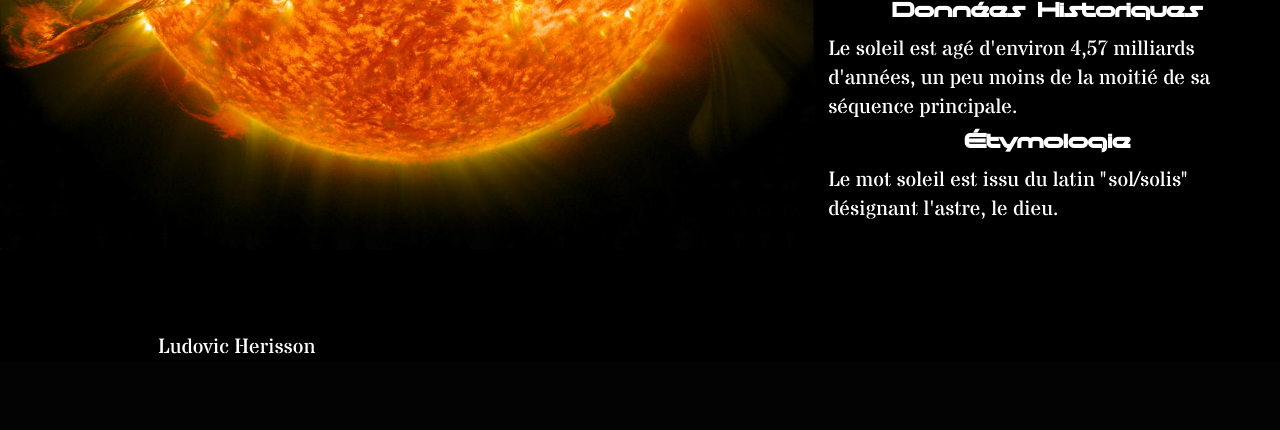
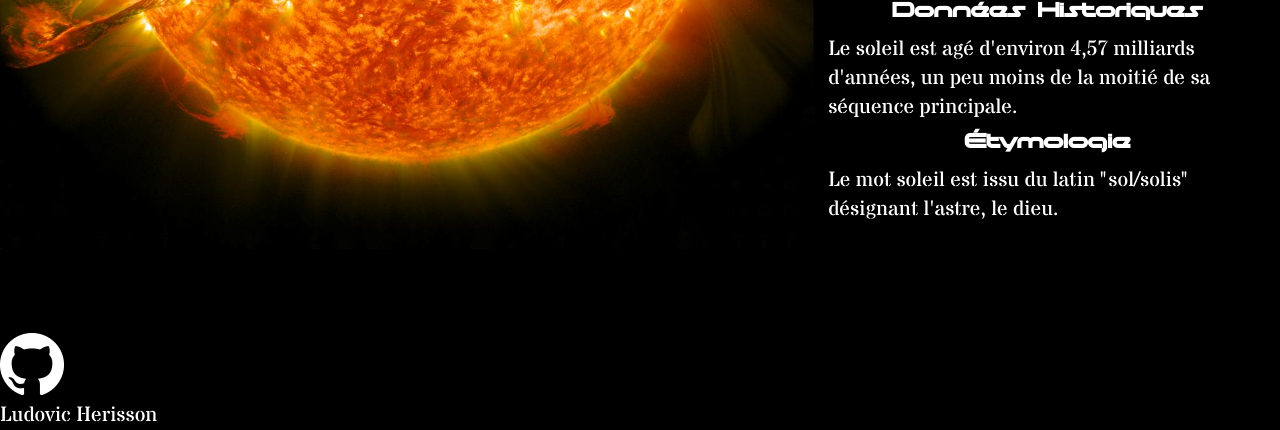
Before and after one commit to HerLudo/Space-Jam, a PHP site: page /soleil.php in a window 1280 px wide. Shown: the part 885-1315 px from the top of the page. Before the commit the page ends 1239 px from the top, so only its background shows below. Run offline with PHP 8.4, Linux system fonts and the light colour scheme.

Commit message:
Maj Accueil

```diff
--- a/footer.php
+++ b/footer.php
@@ -3,9 +3,9 @@
 ?>
     </main>
     <footer>
-        <article>
-        <p><a href="https://github.com/HerLudo/Space-Jam" target="_blank"id="git">Ludovic Herisson</a></p>
-        </article>
+        <!-- <div class="git"> -->
+            <a href="https://github.com/HerLudo/Space-Jam" target="_blank"><img src="pictures\GitHub-Mark-Light-64px.png" alt="Github logo" class="gitimg"></a></div>
+        <p>Ludovic Herisson</p>
     </footer>
     </body>
 </html>
--- a/solar.css
+++ b/solar.css
@@ -230,17 +230,19 @@ article
 /*BEGIN FOOTER*/
 footer{
     margin-top: 10vh;
+    /* display: flex;
+    justify-content: center;
+    justify-content: center; */
 }
-footer article
+
+/* .git {
+    margin-top: 1.1vw;
+    margin-right: 2vw;
+}
+.gitimg
 {
-    display: flex;
-    justify-content: center;
-}
-#git
-{
-    text-decoration: none;
-    color: white;
-}
+    width: 6vw;
+} */
 /*END FOOTER */
 
 /* PAGE INSERTION */
```
Also changed, not shown: pictures/GitHub-Mark-Light-64px.png (added).
